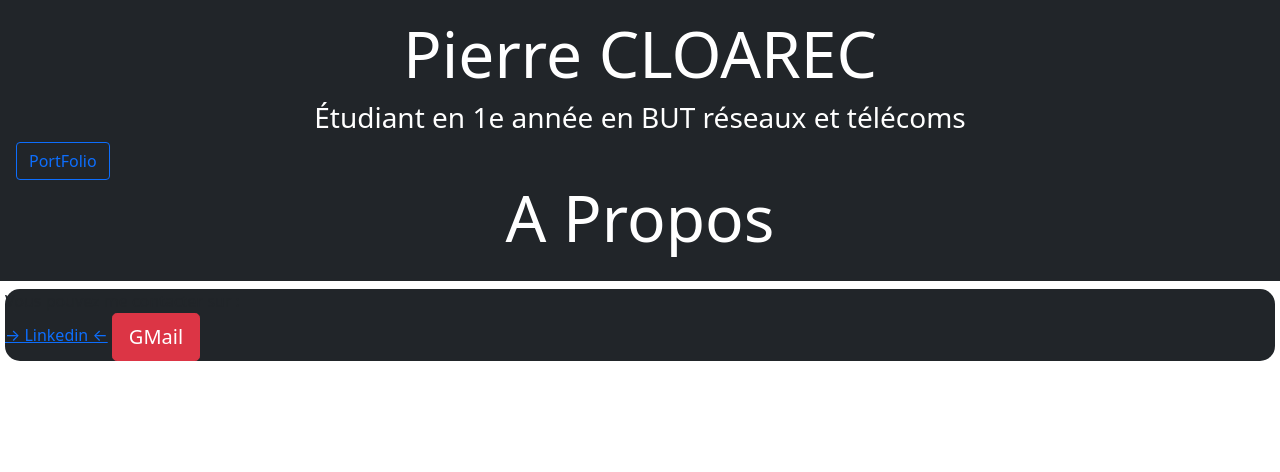
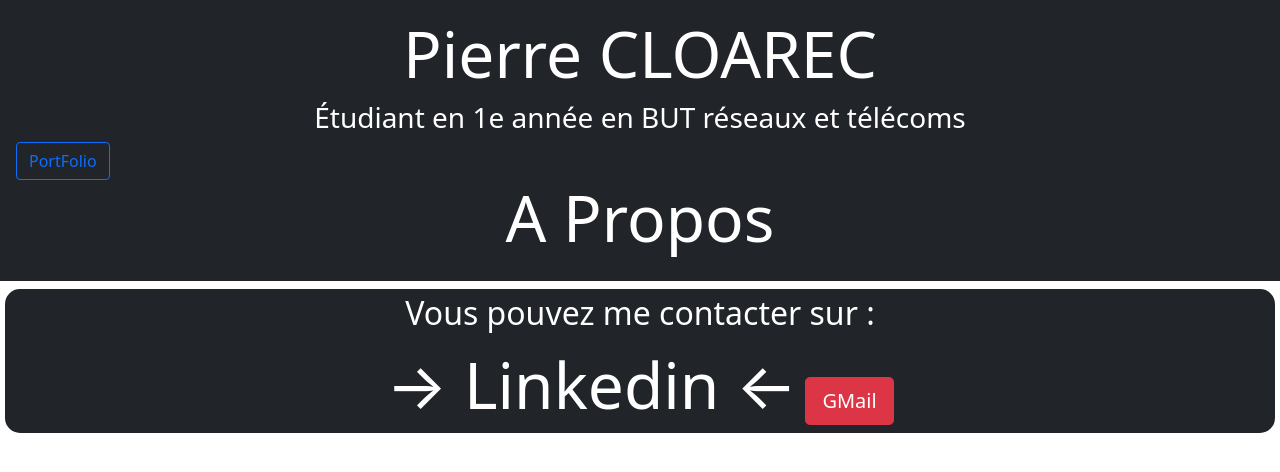
Before and after one commit to 0kM3c/dat4, a PHP site: page /sae_site/propos.html in a window 1280 px wide. Shown: the top 472 px of the page. Run offline with PHP 8.4, Linux system fonts and the light colour scheme.

Commit message:
Update index.css

```diff
--- a/sae_site/index.css
+++ b/sae_site/index.css
@@ -23,3 +23,12 @@ section{
     border-radius: 15px;
     margin:5px;
 }
+#linkedin{
+    color:white;
+    text-align: center;
+    font-size: 2em;
+    text-decoration: none;
+}
+#gmail{
+
+}
```
